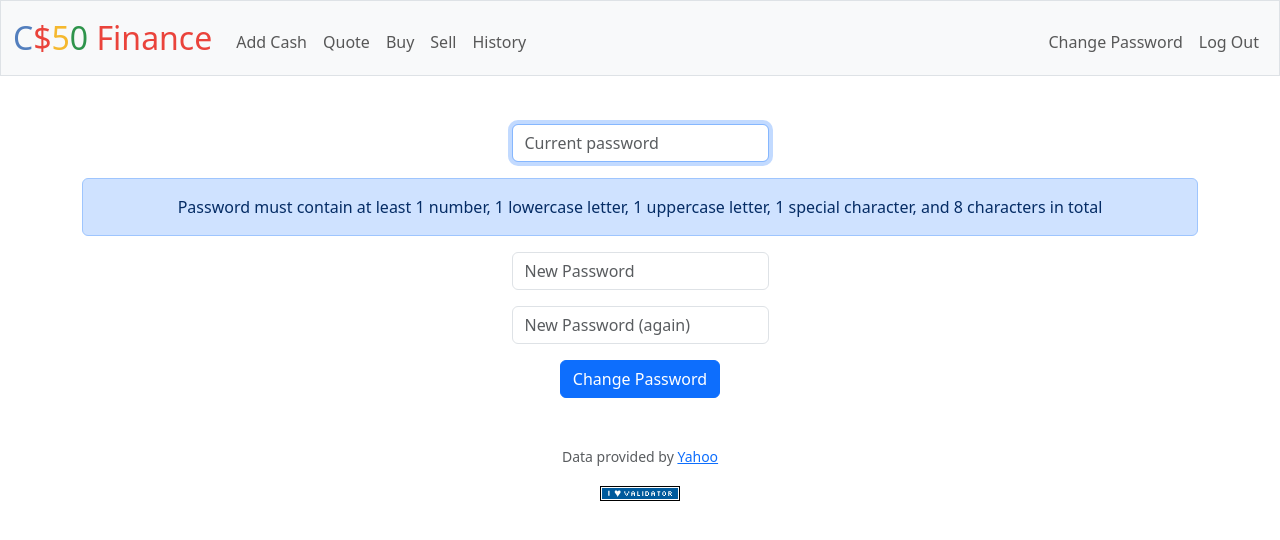
After one commit to iz00/CS50-PSETS, a Flask app: page /change in a window 1280 px wide. The commit adds this page. Shown: the top 540 px of the page. Run offline with Flask 3, Linux system fonts and the light colour scheme; the visitor is signed in with stand-in values (Sample User, id 1); some libraries are stand-ins or nearby versions.

Commit message:
automated commit by check50 [check50=True]

```diff
--- a/app.py
+++ b/app.py
@@ -1,8 +1,7 @@
-import os
-
 from cs50 import SQL
 from flask import Flask, flash, redirect, render_template, request, session
 from flask_session import Session
+from re import search
 from werkzeug.security import check_password_hash, generate_password_hash
 
 from helpers import apology, login_required, lookup, usd
@@ -25,7 +24,6 @@ db = SQL("sqlite:///finance.db")
 @app.after_request
 # Ensure responses aren't cached
 def after_request(response):
-
     response.headers["Cache-Control"] = "no-cache, no-store, must-revalidate"
     response.headers["Expires"] = 0
     response.headers["Pragma"] = "no-cache"
@@ -36,7 +34,6 @@ def after_request(response):
 @login_required
 # Show portfolio of stocks
 def index():
-
     # User reached route via POST (as by submitting a form via POST)
     if request.method == "POST":
         return apology("method not allowed", 405)
@@ -47,7 +44,9 @@ def index():
     user_id = session["user_id"]
 
     # Query stocks table to get all stocks the user owns
-    stocks = db.execute("SELECT symbol, shares FROM stocks WHERE user_id = ? ORDER BY symbol", user_id)
+    stocks = db.execute(
+        "SELECT symbol, shares FROM stocks WHERE user_id = ? ORDER BY symbol", user_id
+    )
 
     # Initialize the user's cash in stocks to 0
     stocks_cash = 0
@@ -59,17 +58,56 @@ def index():
         stocks_cash += stock["total_price"]
 
     # Query users table to get the amount of cash the user has
-    cash = db.execute("SELECT cash FROM users WHERE id = ?", user_id)[0]["cash"]
+    user_cash = db.execute("SELECT cash FROM users WHERE id = ?", user_id)[0]["cash"]
 
     # Render the template with the stocks's and the user's infos
-    return render_template("index.html", stocks=stocks, cash=cash, total_cash=cash + stocks_cash)
+    return render_template(
+        "index.html", stocks=stocks, cash=user_cash, total_cash=user_cash + stocks_cash
+    )
+
+
+@app.route("/add", methods=["GET", "POST"])
+@login_required
+# Add additional cash to user's account
+def add():
+    # User reached route via GET (as by clicking a link or via redirect)
+    if request.method == "GET":
+        return render_template("add.html")
+
+    # Else, user reached route via POST (as by submitting a form via POST)
+
+    # Ensure cash was submitted
+    cash = request.form.get("cash")
+    if not cash:
+        return apology("missing cash")
+
+    # Ensure cash is valid
+    try:
+        cash = float(cash)
+    except ValueError:
+        return apology("invalid cash")
+    if cash <= 0:
+        return apology("invalid cash")
+
+    # Get the user's id
+    user_id = session["user_id"]
+
+    # Query users table to get the amount of cash the user has
+    user_cash = db.execute("SELECT cash FROM users WHERE id = ?", user_id)[0]["cash"]
+
+    # Update user's cash on the users table
+    db.execute("UPDATE users SET cash = ? WHERE id = ?", user_cash + cash, user_id)
+
+    flash(f"{usd(cash)} added to acount!")
+
+    # Redirect user to home page
+    return redirect("/")
 
 
 @app.route("/buy", methods=["GET", "POST"])
 @login_required
 # Buy shares of stock
 def buy():
-
     # User reached route via GET (as by clicking a link or via redirect)
     if request.method == "GET":
         return render_template("buy.html")
@@ -110,29 +148,101 @@ def buy():
     user_cash = db.execute("SELECT cash FROM users WHERE id = ?", user_id)[0]["cash"]
 
     # Ensure user has enough money
-    if (user_cash < total_price):
+    if user_cash < total_price:
         return apology("can't afford")
 
     symbol = symbol_info["symbol"]
 
     # Add the transaction to transactions table
-    db.execute("INSERT INTO transactions (user_id, transaction_type, symbol, shares, price) VALUES (?, ?, ?, ?, ?)",
-               user_id, "buy", symbol, shares, share_price)
+    db.execute(
+        "INSERT INTO transactions (user_id, transaction_type, symbol, shares, price) VALUES (?, ?, ?, ?, ?)",
+        user_id,
+        "buy",
+        symbol,
+        shares,
+        share_price,
+    )
 
     # Check if user already has shares of that symbol
-    user_shares = db.execute("SELECT shares FROM stocks WHERE user_id = ? AND symbol = ?", user_id, symbol)
+    user_shares = db.execute(
+        "SELECT shares FROM stocks WHERE user_id = ? AND symbol = ?", user_id, symbol
+    )
     # If they don't, add the shares to the user on the stocks table
-    if (len(user_shares) == 0):
-        db.execute("INSERT INTO stocks (user_id, symbol, shares) VALUES (?, ?, ?)", user_id, symbol, shares)
+    if len(user_shares) == 0:
+        db.execute(
+            "INSERT INTO stocks (user_id, symbol, shares) VALUES (?, ?, ?)",
+            user_id,
+            symbol,
+            shares,
+        )
     # It they do, update the user's shares on the stocks table
     else:
         new_shares = user_shares[0]["shares"] + shares
-        db.execute("UPDATE stocks SET shares = ? WHERE user_id = ? AND symbol = ?", new_shares, user_id, symbol)
+        db.execute(
+            "UPDATE stocks SET shares = ? WHERE user_id = ? AND symbol = ?",
+            new_shares,
+            user_id,
+            symbol,
+        )
 
     # Update user's cash on the users table
-    db.execute("UPDATE users SET cash = ? WHERE id = ?", user_cash - total_price, user_id)
+    db.execute(
+        "UPDATE users SET cash = ? WHERE id = ?", user_cash - total_price, user_id
+    )
 
-    flash("Bought!")
+    flash(f"Bought {shares} shares of {symbol} for {usd(total_price)}!")
+
+    # Redirect user to home page
+    return redirect("/")
+
+
+@app.route("/change", methods=["GET", "POST"])
+@login_required
+# Change user's password
+def change():
+    # User reached route via GET (as by clicking a link or via redirect)
+    if request.method == "GET":
+        return render_template("change.html")
+
+    # Else, user reached route via POST (as by submitting a form via POST)
+
+    # Ensure current password was submitted
+    current_password = request.form.get("current_password")
+    if not current_password:
+        return apology("missing current password")
+
+    # Ensure new password was submitted
+    new_password = request.form.get("new_password")
+    if not new_password:
+        return apology("missing new password")
+
+    # Ensure new password is valid
+    if search("^(.{0,7}|[^0-9]*|[^A-Z]*|[^a-z]*|[a-zA-Z0-9]*)$", new_password):
+        return apology("invalid new password")
+
+    # Ensure confirmation was submitted
+    confirmation = request.form.get("confirmation")
+    if not confirmation:
+        return apology("missing confirmation")
+
+    # Get the user's id
+    user_id = session["user_id"]
+
+    # Query users table to get the user's password
+    user_password = db.execute("SELECT hash FROM users WHERE id = ?", user_id)[0]["hash"]
+
+    # Ensure password is correct
+    if not check_password_hash(user_password, current_password):
+        return apology("invalid current password")
+
+    # Update user's password on the users table
+    db.execute(
+        "UPDATE users SET hash = ? WHERE id = ?",
+        generate_password_hash(new_password),
+        user_id,
+    )
+
+    flash("Password successfully changed!")
 
     # Redirect user to home page
     return redirect("/")
@@ -142,7 +252,6 @@ def buy():
 @login_required
 # Show history of transactions
 def history():
-
     # User reached route via POST (as by submitting a form via POST)
     if request.method == "POST":
         return apology("method not allowed", 405)
@@ -154,7 +263,9 @@ def history():
 
     # Query transactions table to get all transactions made by the user
     transactions = db.execute(
-        "SELECT transaction_type, symbol, shares, price, timestamp FROM transactions WHERE user_id = ?", user_id)
+        "SELECT transaction_type, symbol, shares, price, timestamp FROM transactions WHERE user_id = ?",
+        user_id,
+    )
 
     # Render the template with the transactions's infos
     return render_template("history.html", transactions=transactions)
@@ -163,7 +274,6 @@ def history():
 @app.route("/login", methods=["GET", "POST"])
 # Log user in
 def login():
-
     # Forget any user_id
     session.clear()
 
@@ -200,7 +310,6 @@ def login():
 @app.route("/logout")
 # Log user out
 def logout():
-
     # Forget any user_id
     session.clear()
 
@@ -212,7 +321,6 @@ def logout():
 @login_required
 # Get stock quote
 def quote():
-
     # User reached route via GET (as by clicking a link or via redirect)
     if request.method == "GET":
         return render_template("quote.html")
@@ -232,13 +340,14 @@ def quote():
         return apology("invalid symbol")
 
     # Render the template with the symbol's infos
-    return render_template("quoted.html", price=symbol_info["price"], symbol=symbol_info["symbol"])
+    return render_template(
+        "quoted.html", price=symbol_info["price"], symbol=symbol_info["symbol"]
+    )
 
 
 @app.route("/register", methods=["GET", "POST"])
 # Register user
 def register():
-
     # User reached route via GET (as by clicking a link or via redirect)
     if request.method == "GET":
         return render_template("register.html")
@@ -250,17 +359,21 @@ def register():
     if not username:
         return apology("missing username")
 
-    # Query users table to get user with username
-    rows = db.execute("SELECT * FROM users WHERE username = ?", username)
+    # Query users table to get a user through the username
+    user = db.execute("SELECT * FROM users WHERE username = ?", username)
 
     # Ensure username is available
-    if len(rows) != 0:
+    if len(user) != 0:
         return apology("username is not available")
 
     # Ensure password was submitted
     password = request.form.get("password")
     if not password:
         return apology("missing password")
+
+    # Ensure password is valid
+    if search("^(.{0,7}|[^0-9]*|[^A-Z]*|[^a-z]*|[a-zA-Z0-9]*)$", password):
+        return apology("invalid password")
 
     # Ensure confirmation was submitted
     confirmation = request.form.get("confirmation")
@@ -272,7 +385,11 @@ def register():
         return apology("passwords don't match")
 
     # Add the new user on the users table and remember the user logged in
-    session["user_id"] = db.execute("INSERT INTO users (username, hash) VALUES (?, ?)", username, generate_password_hash(password))
+    session["user_id"] = db.execute(
+        "INSERT INTO users (username, hash) VALUES (?, ?)",
+        username,
+        generate_password_hash(password),
+    )
 
     flash("Registered!")
 
@@ -284,12 +401,13 @@ def register():
 @login_required
 # Sell shares of stock
 def sell():
-
     # Get the user's id
     user_id = session["user_id"]
 
     # Query stocks table to get all stocks the user owns
-    stocks = db.execute("SELECT symbol, shares FROM stocks WHERE user_id = ? ORDER BY symbol", user_id)
+    stocks = db.execute(
+        "SELECT symbol, shares FROM stocks WHERE user_id = ? ORDER BY symbol", user_id
+    )
     symbols_owned = [stock["symbol"] for stock in stocks]
 
     # User reached route via GET (as by clicking a link or via redirect)
@@ -332,26 +450,41 @@ def sell():
     share_price = symbol_info["price"]
 
     # Add the transaction to transactions table
-    db.execute("INSERT INTO transactions (user_id, transaction_type, symbol, shares, price) VALUES (?, ?, ?, ?, ?)",
-               user_id, "sell", symbol, shares, share_price)
+    db.execute(
+        "INSERT INTO transactions (user_id, transaction_type, symbol, shares, price) VALUES (?, ?, ?, ?, ?)",
+        user_id,
+        "sell",
+        symbol,
+        shares,
+        share_price,
+    )
 
     # Check if user will have any shares of that symbol left
     new_shares = shares_owned - shares
     # If they don't, delete the row of that symbol and that user from the stocks table
     if new_shares == 0:
-        db.execute("DELETE FROM stocks WHERE user_id = ? AND symbol = ?", user_id, symbol)
+        db.execute(
+            "DELETE FROM stocks WHERE user_id = ? AND symbol = ?", user_id, symbol
+        )
     # It they do, update the user's shares on the stocks table
     else:
-        db.execute("UPDATE stocks SET shares = ? WHERE user_id = ? AND symbol = ?", new_shares, user_id, symbol)
+        db.execute(
+            "UPDATE stocks SET shares = ? WHERE user_id = ? AND symbol = ?",
+            new_shares,
+            user_id,
+            symbol,
+        )
 
     # Get the total price of the shares to be sold and query users table to get the amount of cash the user has
     total_price = share_price * shares
     user_cash = db.execute("SELECT cash FROM users WHERE id = ?", user_id)[0]["cash"]
 
     # Update user's cash on the users table
-    db.execute("UPDATE users SET cash = ? WHERE id = ?", user_cash + total_price, user_id)
+    db.execute(
+        "UPDATE users SET cash = ? WHERE id = ?", user_cash + total_price, user_id
+    )
 
-    flash("Sold!")
+    flash(f"Sold {shares} shares of {symbol} for {usd(total_price)}!")
 
     # Redirect user to home page
     return redirect("/")
--- a/templates/apology.html
+++ b/templates/apology.html
@@ -1,3 +1,5 @@
+<!-- Page that displays an apology in case of an error -->
+
 {% extends "layout.html" %}
 
 {% block title %}
--- a/templates/buy.html
+++ b/templates/buy.html
@@ -1,3 +1,5 @@
+<!-- Page for user to buy shares of stock -->
+
 {% extends "layout.html" %}
 
 {% block title %}
--- /dev/null
+++ b/templates/change.html
@@ -0,0 +1,25 @@
+<!-- Page for user to change the account's password -->
+
+{% extends "layout.html" %}
+
+{% block title %}
+    Change Password
+{% endblock %}
+
+{% block main %}
+    <form action="/change" method="post">
+        <div class="mb-3">
+            <input autofocus class="form-control mx-auto w-auto" name="current_password" placeholder="Current password" type="password">
+        </div>
+        <div class="mb-3">
+            <div class="alert alert-primary mb-3 text-center" role="alert">
+                Password must contain at least 1 number, 1 lowercase letter, 1 uppercase letter, 1 special character, and 8 characters in total
+            </div>
+            <input class="form-control mx-auto w-auto" name="new_password" placeholder="New Password" type="password">
+        </div>
+        <div class="mb-3">
+            <input class="form-control mx-auto w-auto" name="confirmation" placeholder="New Password (again)" type="password">
+        </div>
+        <button class="btn btn-primary" type="submit">Change Password</button>
+    </form>
+{% endblock %}
--- a/templates/history.html
+++ b/templates/history.html
@@ -1,3 +1,5 @@
+<!-- Page to show the user's transaction history -->
+
 {% extends "layout.html" %}
 
 {% block title %}
--- a/templates/layout.html
+++ b/templates/layout.html
@@ -1,3 +1,5 @@
+<!-- The layout page for all pages of the application -->
+
 <!DOCTYPE html>
 
 <html lang="en">
@@ -31,12 +33,14 @@
                 <div class="collapse navbar-collapse" id="navbar">
                     {% if session["user_id"] %}
                         <ul class="navbar-nav me-auto mt-2">
+                            <li class="nav-item"><a class="nav-link" href="/add">Add Cash</a></li>
                             <li class="nav-item"><a class="nav-link" href="/quote">Quote</a></li>
                             <li class="nav-item"><a class="nav-link" href="/buy">Buy</a></li>
                             <li class="nav-item"><a class="nav-link" href="/sell">Sell</a></li>
                             <li class="nav-item"><a class="nav-link" href="/history">History</a></li>
                         </ul>
                         <ul class="navbar-nav ms-auto mt-2">
+                            <li class="nav-item"><a class="nav-link" href="/change">Change Password</a></li>
                             <li class="nav-item"><a class="nav-link" href="/logout">Log Out</a></li>
                         </ul>
                     {% else %}
--- a/templates/login.html
+++ b/templates/login.html
@@ -1,3 +1,5 @@
+<!-- Page for logging in an account -->
+
 {% extends "layout.html" %}
 
 {% block title %}
--- a/templates/quote.html
+++ b/templates/quote.html
@@ -1,3 +1,5 @@
+<!-- Page for user to search about a symbol's quote -->
+
 {% extends "layout.html" %}
 
 {% block title %}
--- a/templates/quoted.html
+++ b/templates/quoted.html
@@ -1,3 +1,5 @@
+<!-- Page to show the quote of a symbol -->
+
 {% extends "layout.html" %}
 
 {% block title %}
--- a/templates/register.html
+++ b/templates/register.html
@@ -1,3 +1,5 @@
+<!-- Page for registering an account -->
+
 {% extends "layout.html" %}
 
 {% block title %}
@@ -10,6 +12,9 @@
             <input autocomplete="off" autofocus class="form-control mx-auto w-auto" name="username" placeholder="Username" type="text">
         </div>
         <div class="mb-3">
+            <div class="alert alert-primary mb-3 text-center" role="alert">
+                Password must contain at least 1 number, 1 lowercase letter, 1 uppercase letter, 1 special character, and 8 characters in total
+            </div>
             <input class="form-control mx-auto w-auto" name="password" placeholder="Password" type="password">
         </div>
         <div class="mb-3">
--- a/templates/sell.html
+++ b/templates/sell.html
@@ -1,3 +1,5 @@
+<!-- Page for user to sell shares of stock -->
+
 {% extends "layout.html" %}
 
 {% block title %}
@@ -15,7 +17,7 @@
             </select>
         </div>
         <div class="mb-3">
-            <input autocomplete="off" class="form-control mx-auto w-auto" min="0" name="shares" placeholder="Shares" type="number">
+            <input class="form-control mx-auto w-auto" min="0" name="shares" placeholder="Shares" type="number">
         </div>
         <button class="btn btn-primary" type="submit">Sell</button>
     </form>
```
Also changed, not shown: finance.sql (+8 -2 lines), helpers.py (+9 -10 lines), templates/add.html (added, +16 -0 lines), templates/index.html (+13 -0 lines), finance.db, 4 other files.
